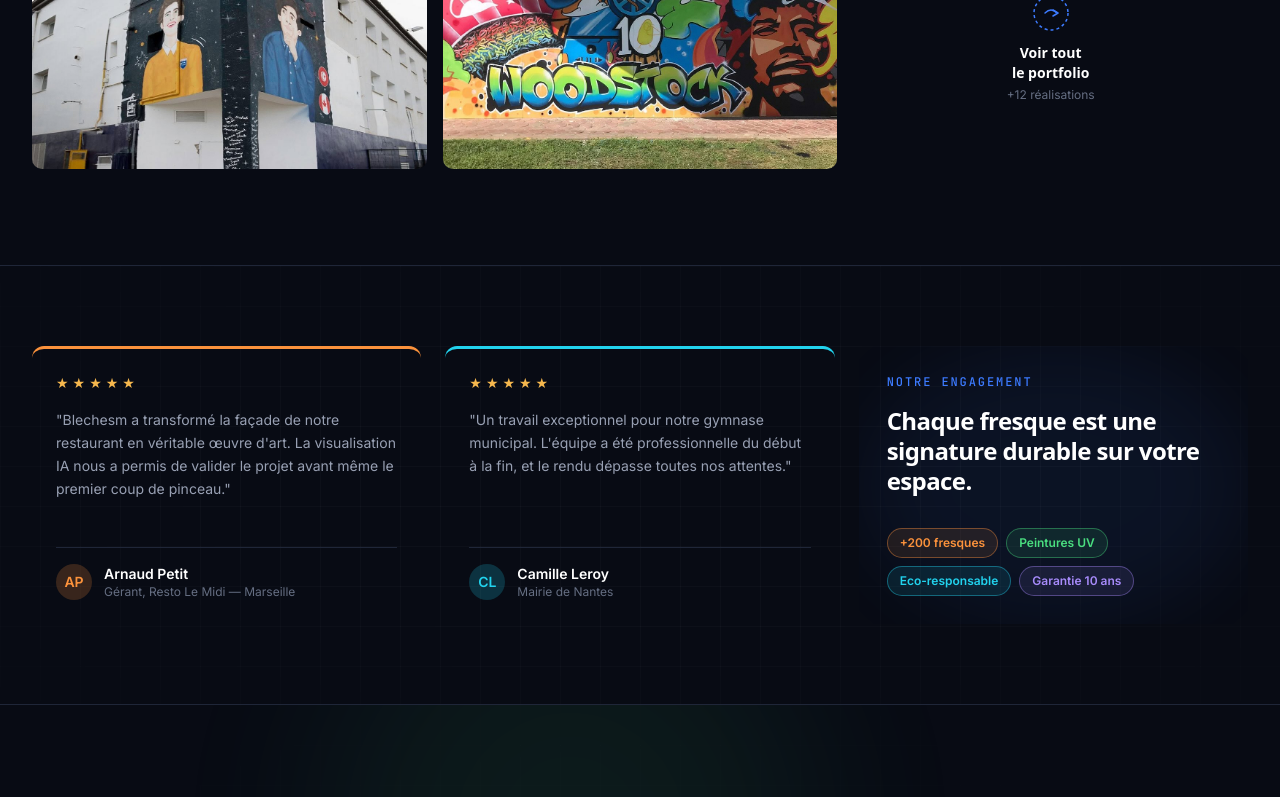
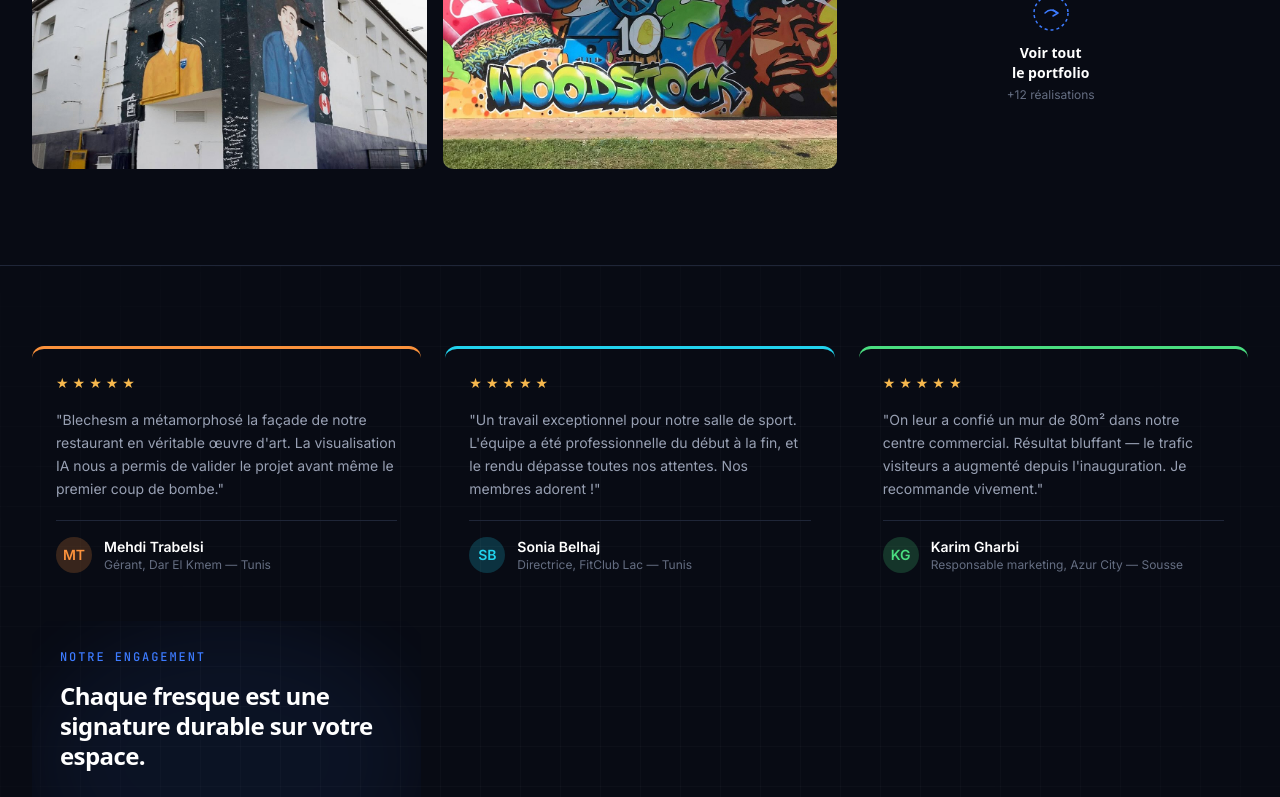
Before and after one commit to Belgacem-Dahmen/blechesm, a Vue app in the folder frontend/: page / in a window 1280 px wide. Shown: the part 2449-3246 px from the top of the page. Built offline with nearby package versions, Linux system fonts and the light colour scheme; a web font is replaced by a local one.

Commit message:
Update testimonials with Tunisian clients and context
Co-Authored-By: Claude Sonnet 4.6 <noreply@anthropic.com>

```diff
--- a/frontend/src/views/public/HomeView.vue
+++ b/frontend/src/views/public/HomeView.vue
@@ -463,18 +463,25 @@ const steps = [
 
 const testimonials = [
   {
-    quote: "Blechesm a transformé la façade de notre restaurant en véritable œuvre d'art. La visualisation IA nous a permis de valider le projet avant même le premier coup de pinceau.",
-    name: 'Arnaud Petit',
-    role: 'Gérant, Resto Le Midi — Marseille',
-    initials: 'AP',
+    quote: "Blechesm a métamorphosé la façade de notre restaurant en véritable œuvre d'art. La visualisation IA nous a permis de valider le projet avant même le premier coup de bombe.",
+    name: 'Mehdi Trabelsi',
+    role: 'Gérant, Dar El Kmem — Tunis',
+    initials: 'MT',
     color: '#FB923C',
   },
   {
-    quote: "Un travail exceptionnel pour notre gymnase municipal. L'équipe a été professionnelle du début à la fin, et le rendu dépasse toutes nos attentes.",
-    name: 'Camille Leroy',
-    role: 'Mairie de Nantes',
-    initials: 'CL',
+    quote: "Un travail exceptionnel pour notre salle de sport. L'équipe a été professionnelle du début à la fin, et le rendu dépasse toutes nos attentes. Nos membres adorent !",
+    name: 'Sonia Belhaj',
+    role: 'Directrice, FitClub Lac — Tunis',
+    initials: 'SB',
     color: '#22D3EE',
+  },
+  {
+    quote: "On leur a confié un mur de 80m² dans notre centre commercial. Résultat bluffant — le trafic visiteurs a augmenté depuis l'inauguration. Je recommande vivement.",
+    name: 'Karim Gharbi',
+    role: 'Responsable marketing, Azur City — Sousse',
+    initials: 'KG',
+    color: '#4ADE80',
   },
 ]
 
```
